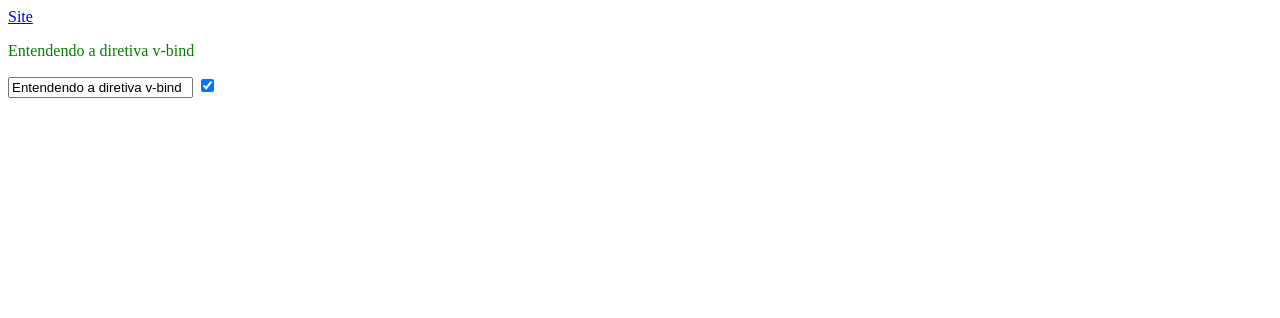
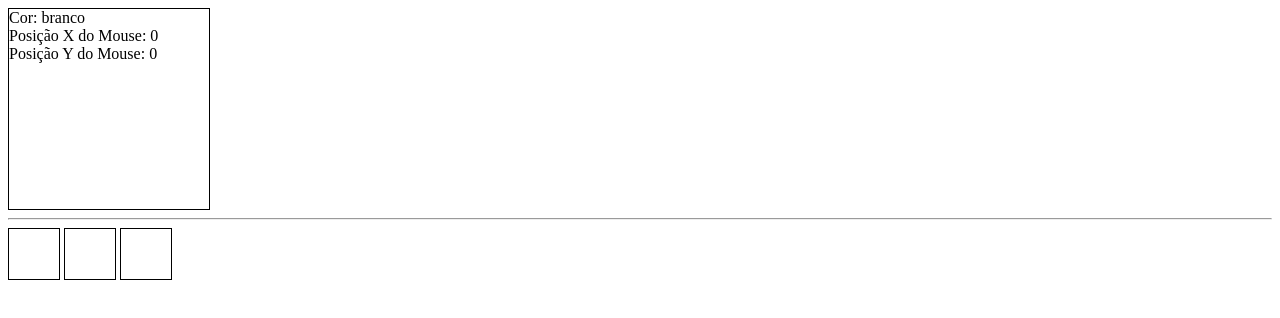
Before and after one commit to eltonsa75/estudandoVueJs, a plain HTML site: page index.html in a window 1280 px wide. Drawn offline with nearby package versions, Linux system fonts and the light colour scheme.

Commit message:
Aula-265-VueJS

```diff
--- a/index.html
+++ b/index.html
@@ -5,22 +5,58 @@
     <meta http-equiv="X-UA-Compatible" content="IE=edge">
     <meta name="viewport" content="width=device-width, initial-scale=1.0">
     <script src="https://cdn.jsdelivr.net/npm/vue/dist/vue.js"></script>
-    <title>Trabalhando co VueJs</title>
+    <title>Trabalhando com VueJs</title>
 
     <style>
         .verde {
-            color: green;
+            background-color: green;
         }
+        .branco {
+            background-color: white;
+        }
+        .azul {
+            background-color: blue;
+        }
+        .vermelho {
+            background-color: red;
+        }
+
+        .borda{
+            border: 1px solid black;
+        }
+
+        .div-principal{
+            width: 200px;
+            height: 200px;
+        }
+
+        .div-comum{
+            width: 50px;
+            height: 50px;
+            display: inline-block;
+        }
+
     </style>
 </head>
 <body>
 
     <div id="app">
-      <a v-bind:href="site">Site</a>
-      <p v-bind:class="cor">Entendendo a diretiva v-bind</p>
-      <input type="text" placeholder="instrucao" v-bind:value="valor">
-      <input type="checkbox" v-bind:checked="check">
+    <div class="borda div-principal" :class="cor">
+        Cor: {{ cor }}
+        <br>
+        Posição X do Mouse: {{ posicaoX }}
+        <br>
+        Posição Y do Mouse: {{ posicaoY }}
 
+    </div>
+    <hr>
+    <div @click="mudarCor('verde')" class="borda div-comum"></div>
+    <div
+        class="borda div-comum"
+        @mouseover="mudarCor('azul')"
+        @mouseout="mudarCor('vermelho')">
+    </div>
+    <div class="borda div-comum" @mousemove="coordenadas($event)"></div>
     </div>
 
     <script>
@@ -28,27 +64,20 @@
         const vm = new Vue({
             el: '#app',
             data: {
-              site: 'http://jorgesantana.net.br',
-              cor: 'verde',
-              intrucao: 'Placeholder - diretiva v-bind',
-              valor: 'Entendendo a diretiva v-bind',
-              check: true
+               cor:'branco',
+               posicaoX: 0,
+               posicaoY: 0
             },
             methods: {
-                somar: function somar() { //convencionar usar o mesmo nome da função
-                    return this.n1 + this.n2;
+                mudarCor(c) {
+                   this.cor = c
                 },
-                subtrair: function subtrair() { //anônima
-                    return this.n1 - this.n2;
-                },
-                multiplicar: () => {
-                    return 4 * 2; //arrow function
-            },
-            dividir() {
-                return this.n1 / this.n2;
+                coordenadas(e){
+                    this.posicaoX = e.clientX
+                    this.posicaoY = e.clientY
+                }
             }
-        }
         })
-    </script>
+ </script>
 </body>
 </html>
```
